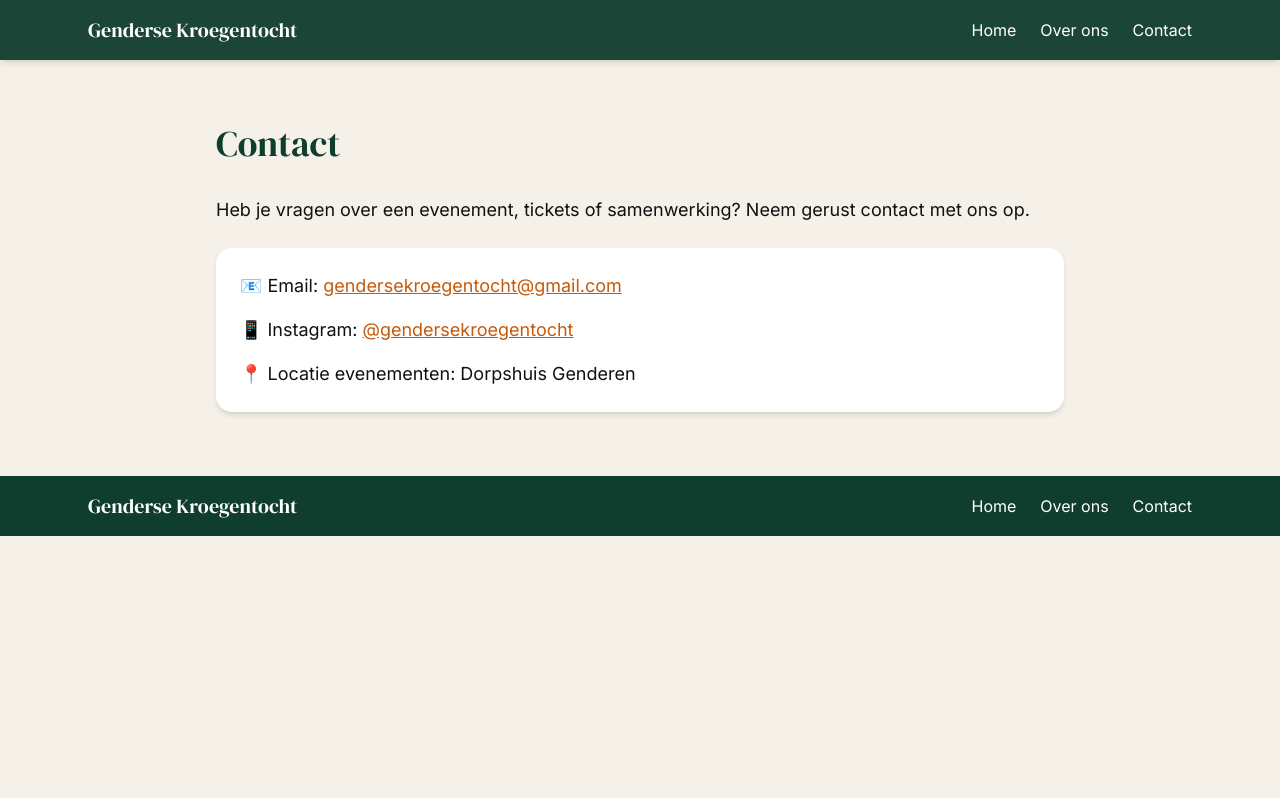
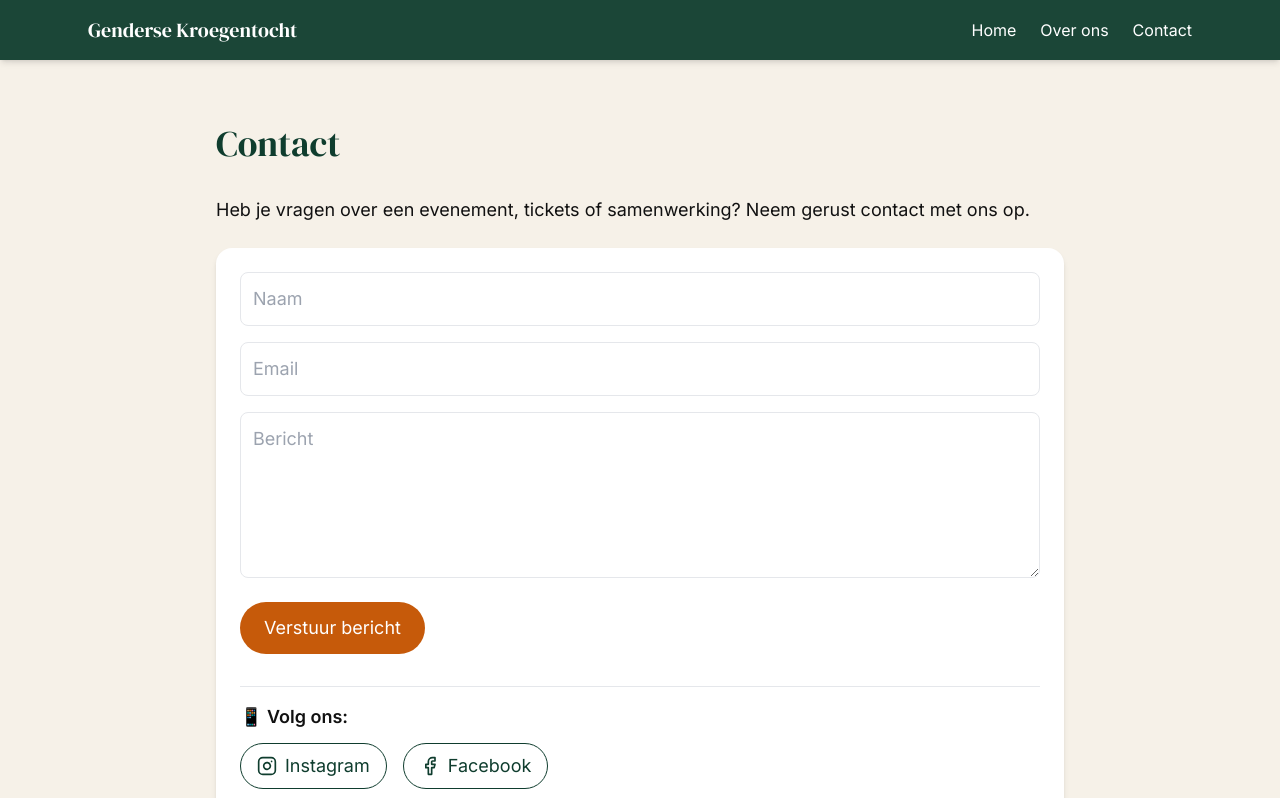
Before and after one commit to rubenrietveld/genderse-kroegentocht, a Next.js app: page /contact in a window 1280 px wide. Shown: the top 798 px of the page. Built offline with nearby package versions, Linux system fonts and the light colour scheme.

Commit message:
contact form

```diff
--- /dev/null
+++ b/app/api/contact/route.js
@@ -0,0 +1,27 @@
+import { Resend } from "resend";
+
+const resend = new Resend(process.env.RESEND_API_KEY);
+
+export async function POST(request) {
+  try {
+    const { name, email, message } = await request.json();
+
+    const data = await resend.emails.send({
+      from: "Genderse Kroegentocht <onboarding@resend.dev>",
+      to: "gendersekroegentocht@gmail.com",
+      subject: `Nieuw contactformulier bericht van ${name}`,
+      reply_to: email,
+      html: `
+        <h2>Nieuw bericht via de website</h2>
+        <p><strong>Naam:</strong> ${name}</p>
+        <p><strong>Email:</strong> ${email}</p>
+        <p><strong>Bericht:</strong></p>
+        <p>${message}</p>
+      `,
+    });
+
+    return Response.json({ success: true });
+  } catch (error) {
+    return Response.json({ error: "Er ging iets mis." }, { status: 500 });
+  }
+}
--- /dev/null
+++ b/app/contact/ContactForm.js
@@ -0,0 +1,70 @@
+"use client";
+import { useState } from "react";
+
+export default function ContactForm() {
+  const [form, setForm] = useState({
+    name: "",
+    email: "",
+    message: "",
+  });
+
+  const [status, setStatus] = useState("");
+
+  const handleSubmit = async (e) => {
+    e.preventDefault();
+    setStatus("Verzenden...");
+
+    const res = await fetch("/api/contact", {
+      method: "POST",
+      headers: { "Content-Type": "application/json" },
+      body: JSON.stringify(form),
+    });
+
+    if (res.ok) {
+      setStatus("Bericht succesvol verzonden! 🍻");
+      setForm({ name: "", email: "", message: "" });
+    } else {
+      setStatus("Er ging iets mis. Probeer opnieuw.");
+    }
+  };
+
+  return (
+    <form onSubmit={handleSubmit} className="space-y-4">
+      <input
+        type="text"
+        placeholder="Naam"
+        value={form.name}
+        onChange={(e) => setForm({ ...form, name: e.target.value })}
+        required
+        className="w-full border rounded-lg p-3"
+      />
+
+      <input
+        type="email"
+        placeholder="Email"
+        value={form.email}
+        onChange={(e) => setForm({ ...form, email: e.target.value })}
+        required
+        className="w-full border rounded-lg p-3"
+      />
+
+      <textarea
+        placeholder="Bericht"
+        value={form.message}
+        onChange={(e) => setForm({ ...form, message: e.target.value })}
+        required
+        rows={5}
+        className="w-full border rounded-lg p-3"
+      />
+
+      <button
+        type="submit"
+        className="bg-accent text-white px-6 py-3 rounded-full hover:opacity-90 transition"
+      >
+        Verstuur bericht
+      </button>
+
+      {status && <p className="text-sm">{status}</p>}
+    </form>
+  );
+}
--- a/app/contact/page.js
+++ b/app/contact/page.js
@@ -1,15 +1,16 @@
+import { InstagramIcon, FacebookIcon } from "lucide-react";
+import ContactForm from "./ContactForm";
+
 export const metadata = {
   title: "Contact | Genderse Kroegentocht",
   description:
     "Neem contact op met de organisatie van de Genderse Kroegentocht.",
-}
+};
 
 export default function Contact() {
   return (
     <main className="max-w-4xl mx-auto px-6 py-16">
-      <h1 className="text-4xl text-primary mb-8">
-        Contact
-      </h1>
+      <h1 className="text-4xl text-primary mb-8">Contact</h1>
 
       <div className="space-y-6 text-lg">
         <p>
@@ -17,34 +18,36 @@ export default function Contact() {
           Neem gerust contact met ons op.
         </p>
 
-        <div className="bg-white rounded-2xl shadow-md p-6 space-y-4">
-          <p>
-            📧 Email:{" "}
-            <a
-              href="mailto:gendersekroegentocht@gmail.com"
-              className="text-accent underline"
-            >
-              gendersekroegentocht@gmail.com
-            </a>
-          </p>
+        <div className="bg-white rounded-2xl shadow-md p-6 space-y-8">
+          <ContactForm />
 
-          <p>
-            📱 Instagram:{" "}
-            <a
-              href="https://instagram.com/gendersekroegentocht"
-              target="_blank"
-              className="text-accent underline"
-            >
-              @gendersekroegentocht
-            </a>
-          </p>
+          <div className="space-y-3 pt-4 border-t">
+            <p className="font-semibold">📱 Volg ons:</p>
 
-          <p>
-            📍 Locatie evenementen:
-            Dorpshuis Genderen
-          </p>
+            <div className="flex gap-4 flex-wrap">
+              <a
+                href="https://instagram.com/gendersekroegentocht"
+                target="_blank"
+                rel="noopener noreferrer"
+                className="flex items-center gap-2 border border-primary text-primary px-4 py-2 rounded-full hover:bg-primary hover:text-white transition"
+              >
+                <InstagramIcon size={20} />
+                Instagram
+              </a>
+
+              <a
+                href="https://facebook.com/"
+                target="_blank"
+                rel="noopener noreferrer"
+                className="flex items-center gap-2 border border-primary text-primary px-4 py-2 rounded-full hover:bg-primary hover:text-white transition"
+              >
+                <FacebookIcon size={20} />
+                Facebook
+              </a>
+            </div>
+          </div>
         </div>
       </div>
     </main>
-  )
+  );
 }
--- a/components/Countdown.js
+++ b/components/Countdown.js
@@ -41,7 +41,7 @@ export default function Countdown() {
   );
 
   return (
-    <div className="flex justify-center gap-4 md:gap-4">
+    <div className="flex justify-center gap-3 md:gap-4">
       <TimeBlock value={days} label="Dagen" />
       <TimeBlock value={hours} label="Uur" />
       <TimeBlock value={minutes} label="Min" />
--- a/components/Footer.js
+++ b/components/Footer.js
@@ -1,19 +1,37 @@
 import Link from "next/link"
 
-export default function Header() {
+import { InstagramIcon, FacebookIcon } from "lucide-react"
+
+export default function Footer() {
   return (
-    <header className="bg-primary text-white">
-      <div className="max-w-6xl mx-auto px-6 py-4 flex justify-between items-center">
-        <Link href="/" className="text-xl font-heading">
-          Genderse Kroegentocht
-        </Link>
+    <footer className="bg-primary text-white border-t border-white/10">
+      <div className="max-w-6xl mx-auto px-6 py-6 flex flex-col md:flex-row items-center justify-between gap-4 text-sm">
 
-        <nav className="flex gap-6 items-center text-sm md:text-base whitespace-nowrap">
-          <Link href="/">Home</Link>
-          <Link href="/over-ons">Over ons</Link>
-          <Link href="/contact">Contact</Link>
-        </nav>
+        <div className="flex gap-4">
+          <a
+            href="https://instagram.com/genderse_kroegentocht"
+            target="_blank"
+            rel="noopener noreferrer"
+            className="p-2 rounded-full hover:bg-white/10 transition"
+          >
+            <InstagramIcon size={30} />
+          </a>
+
+          <a
+            href="https://facebook.com/profile.php?id=61578227144365"
+            target="_blank"
+            rel="noopener noreferrer"
+            className="p-2 rounded-full hover:bg-white/10 transition"
+          >
+            <FacebookIcon size={30} />
+          </a>
+        </div>
+
+        <div className="text-xs md:text-sm">
+          © {new Date().getFullYear()} Genderse Kroegentocht
+        </div>
+
       </div>
-    </header>
+    </footer>
   )
 }
--- a/package.json
+++ b/package.json
@@ -9,9 +9,11 @@
     "lint": "eslint"
   },
   "dependencies": {
+    "lucide-react": "^0.576.0",
     "next": "16.1.6",
     "react": "19.2.3",
-    "react-dom": "19.2.3"
+    "react-dom": "19.2.3",
+    "resend": "^6.9.3"
   },
   "devDependencies": {
     "@tailwindcss/postcss": "^4",
```
Also changed, not shown: 1 other file (tests, documents, lock files or other folders).
